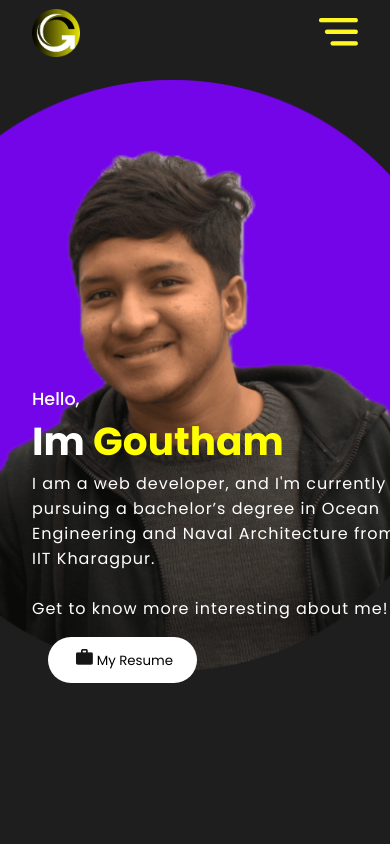
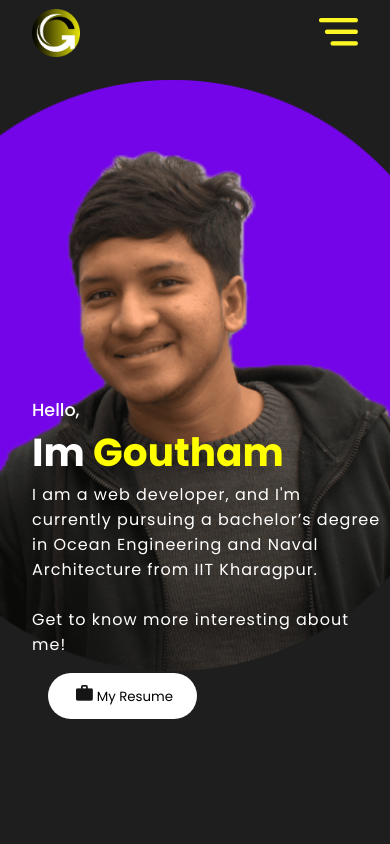
Before and after one commit to Goutham990/GouthamWeb, a React (Create React App) app: page / in a window 390 px wide. Shown: the top 844 px of the page. Built offline with nearby package versions, Linux system fonts and the light colour scheme.

Commit message:
some changes in intro style

```diff
--- a/src/components/Intro/intro.css
+++ b/src/components/Intro/intro.css
@@ -15,7 +15,7 @@
     right: 0;
     z-index: -1 ;
     object-fit: cover;
-    height: 80vh;
+    height: 75vh;
     margin-top: -3rem;
 
 }
@@ -186,9 +186,9 @@
 
     .introPara{
         font-size: medium;
-    font-weight: 300;
+    font-weight: 400;
     letter-spacing: 1px;
-        /* width: 100vw; */
+        width: 80vw;
 
     }
 
@@ -220,8 +220,8 @@
         font-size: medium;
     font-weight: 400;
     letter-spacing: 1px;
-        width: 100vw;
-        padding-right: 1.4rem;
+        width: 98vw;
+        padding-right: 1.9rem;
 
 
     }
@@ -232,7 +232,7 @@
 
     .hello{
         font-size: 4.5vw;
-        margin-top: 7rem;
+        margin-top: 10rem;
     }
 
 
```
